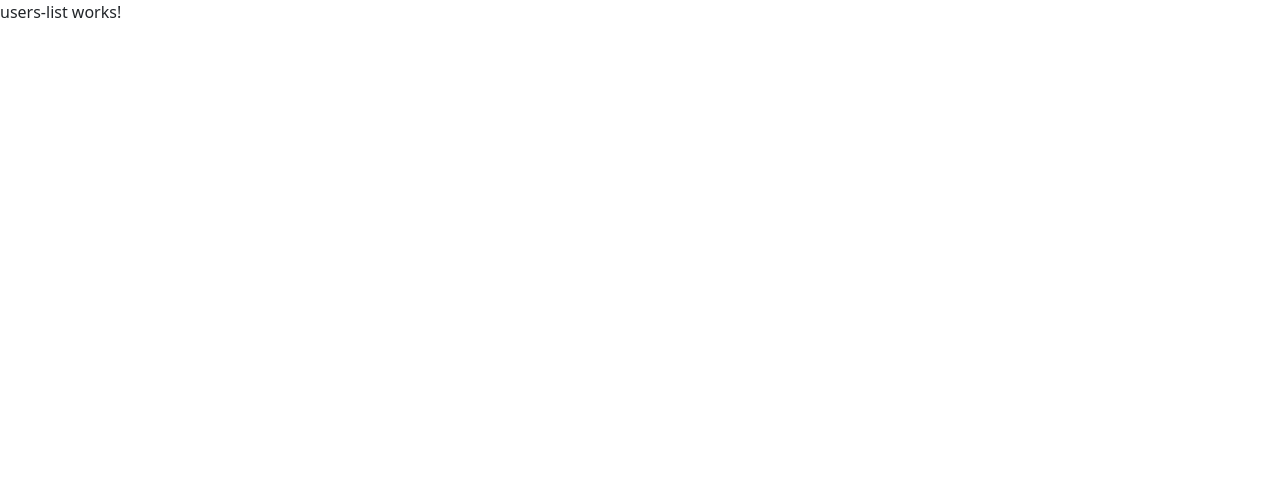
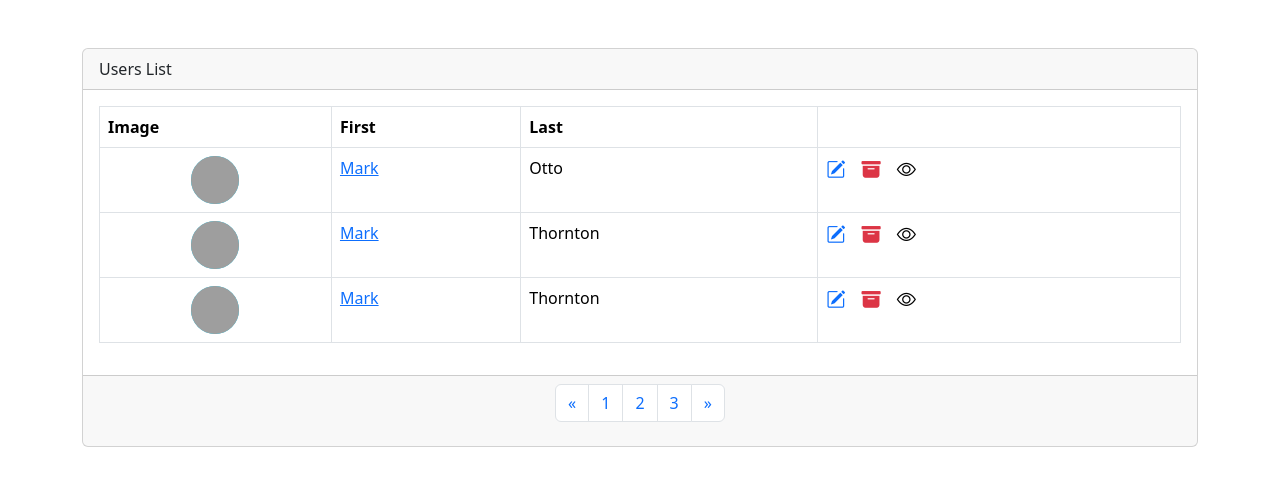
Before and after one commit to Abdulrahman-jarkas/Parent-ApS---Assessment---Abdulrhman-jarkas, an Angular app: page /users in a window 1280 px wide. Shown: the top 486 px of the page. Built offline with nearby package versions, Linux system fonts and the light colour scheme; grey boxes are pictures that could not be loaded.

Commit message:
ui - users

```diff
--- a/angular.json
+++ b/angular.json
@@ -26,7 +26,8 @@
             "assets": ["src/favicon.ico", "src/assets"],
             "styles": [
               "src/styles.scss",
-              "node_modules/bootstrap/scss/bootstrap.scss"
+              "node_modules/bootstrap/scss/bootstrap.scss",
+              "node_modules/bootstrap-icons/font/bootstrap-icons.css"
             ],
             "scripts": [
               "node_modules/bootstrap/dist/js/bootstrap.bundle.min.js"
--- a/package.json
+++ b/package.json
@@ -19,6 +19,7 @@
     "@angular/platform-browser-dynamic": "^17.0.0",
     "@angular/router": "^17.0.0",
     "bootstrap": "^5.3.2",
+    "bootstrap-icons": "^1.11.2",
     "rxjs": "~7.8.0",
     "tslib": "^2.3.0",
     "zone.js": "~0.14.2"
--- a/src/app/features/users-list/users-list.component.html
+++ b/src/app/features/users-list/users-list.component.html
@@ -1 +1,95 @@
-<p>users-list works!</p>
+<div class="container my-5">
+  <div class="card mb-3">
+    <div class="card-header">Users List</div>
+    <div class="card-body">
+      <table class="table table-bordered">
+        <thead>
+          <tr>
+            <th scope="col">Image</th>
+            <th scope="col">First</th>
+            <th scope="col">Last</th>
+            <th></th>
+          </tr>
+        </thead>
+        <tbody>
+          <tr>
+            <td class="text-center">
+              <img
+                class="bg-info rounded-circle"
+                src="https://plus.unsplash.com/premium_photo-1683121366070-5ceb7e007a97?w=500&auto=format&fit=crop&q=60&ixlib=rb-4.0.3&ixid=M3wxMjA3fDB8MHxzZWFyY2h8MXx8dXNlcnxlbnwwfHwwfHx8MA%3D%3D"
+                alt=""
+                srcset=""
+              />
+            </td>
+            <td><a href="">Mark</a></td>
+            <td>Otto</td>
+            <td>
+              <div class="d-flex gap-3">
+                <i class="bi bi-pencil-square text-primary"></i>
+                <i class="bi bi-archive-fill text-danger"></i>
+                <i class="bi bi-eye"></i>
+              </div>
+            </td>
+          </tr>
+          <tr>
+            <td class="text-center">
+              <img
+                class="bg-info rounded-circle"
+                src="https://plus.unsplash.com/premium_photo-1683121366070-5ceb7e007a97?w=500&auto=format&fit=crop&q=60&ixlib=rb-4.0.3&ixid=M3wxMjA3fDB8MHxzZWFyY2h8MXx8dXNlcnxlbnwwfHwwfHx8MA%3D%3D"
+                alt=""
+                srcset=""
+              />
+            </td>
+            <td><a href="">Mark</a></td>
+            <td>Thornton</td>
+            <td>
+              <div class="d-flex gap-3">
+                <i class="bi bi-pencil-square text-primary"></i>
+                <i class="bi bi-archive-fill text-danger"></i>
+                <i class="bi bi-eye"></i>
+              </div>
+            </td>
+          </tr>
+          <tr>
+            <td class="text-center">
+              <img
+                class="bg-info rounded-circle"
+                src="https://plus.unsplash.com/premium_photo-1683121366070-5ceb7e007a97?w=500&auto=format&fit=crop&q=60&ixlib=rb-4.0.3&ixid=M3wxMjA3fDB8MHxzZWFyY2h8MXx8dXNlcnxlbnwwfHwwfHx8MA%3D%3D"
+                alt=""
+                srcset=""
+              />
+            </td>
+            <td><a href="">Mark</a></td>
+            <td>Thornton</td>
+            <td>
+              <div class="d-flex gap-3">
+                <i class="bi bi-pencil-square text-primary"></i>
+                <i class="bi bi-archive-fill text-danger"></i>
+                <i class="bi bi-eye"></i>
+              </div>
+            </td>
+          </tr>
+        </tbody>
+      </table>
+    </div>
+    <div class="card-footer">
+      <nav aria-label="Page navigation example">
+        <ul class="pagination justify-content-center">
+          <li class="page-item">
+            <a class="page-link" href="#" aria-label="Previous">
+              <span aria-hidden="true">&laquo;</span>
+            </a>
+          </li>
+          <li class="page-item"><a class="page-link" href="#">1</a></li>
+          <li class="page-item"><a class="page-link" href="#">2</a></li>
+          <li class="page-item"><a class="page-link" href="#">3</a></li>
+          <li class="page-item">
+            <a class="page-link" href="#" aria-label="Next">
+              <span aria-hidden="true">&raquo;</span>
+            </a>
+          </li>
+        </ul>
+      </nav>
+    </div>
+  </div>
+</div>
--- a/src/app/features/users-list/users-list.component.scss
+++ b/src/app/features/users-list/users-list.component.scss
@@ -0,0 +1,10 @@
+i {
+    font-size: 1.2rem;
+    cursor: pointer;
+}
+
+img {
+    width: 3rem;
+    height: 3rem;
+    object-fit: cover;
+}
```
Also changed, not shown: 1 other file (tests, documents, lock files or other folders).
